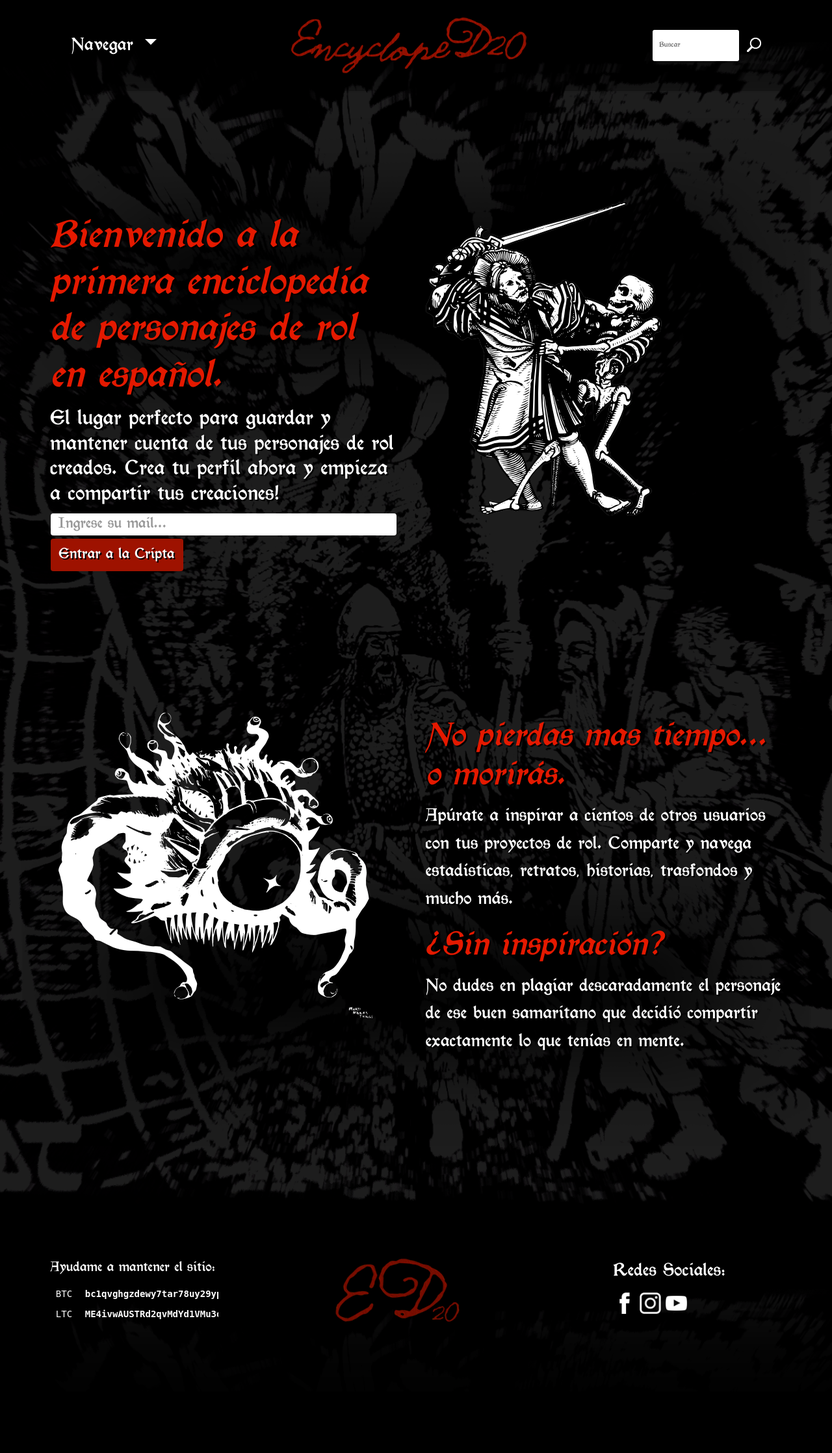
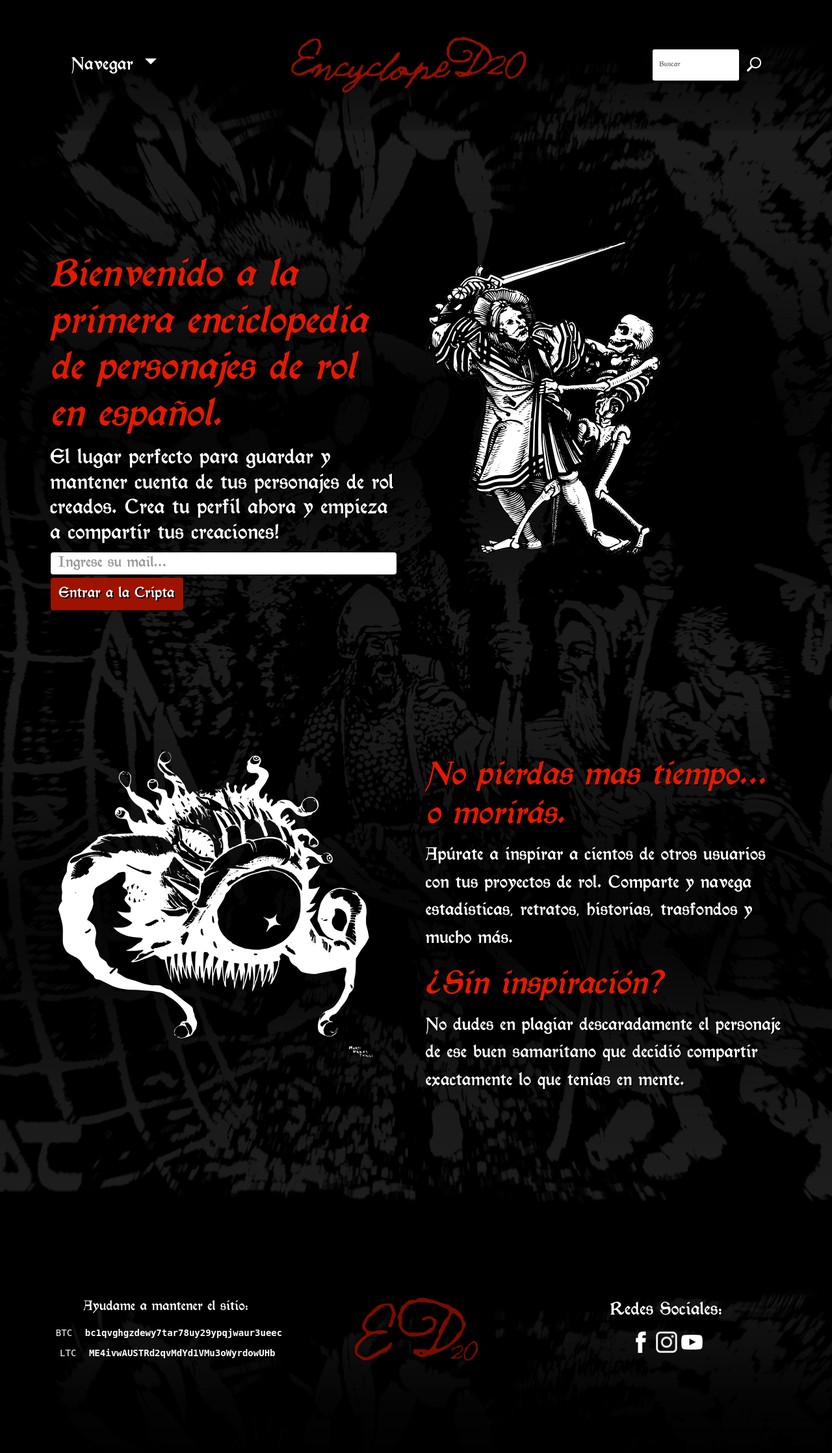
Before and after one commit to santiifm/EnciclopeD20, a PHP site: page / in a window 1280 px wide. Shown: the whole page at 65% size. Before the commit the page ends 2034 px from the top, so only its background shows below. Run offline with PHP 8.4, Linux system fonts and the light colour scheme; some libraries are stand-ins or nearby versions.

Commit message:
Arreglos al Footer y Header

```diff
--- a/index.html
+++ b/index.html
@@ -23,14 +23,7 @@
 	<!--NavBar-->
 
 	<nav class="navbar navbar-expand-lg navbar-light static-top shadow-sm" style="background: url('./img/bg-header.png') 250px;">
-		<form class="d-flex order-3 mx-auto">
-          <input class="form-control-lg border-0" type="search" placeholder="Buscar" aria-label="Buscar">
-          <button class="btn btn-default bg-transparent border-0" type="submit">
-			<img src="./img/icon-searchwhite.png" width="22" height="22">
-		  </button>
-        </form>
-		<img class="mx-auto order-2" src="./img/icon-header.png" alt="" width="368" height="88">
-		<div class="dropdown order-1 mx-auto">
+		<div class="dropdown mx-auto">
 		  <a class="btn btn-secondary bg-transparent dropdown-toggle" type="button" id="dropdownMenuButton" data-toggle="dropdown" aria-haspopup="true" aria-expanded="false" style="font-size: 30px">
 			Navegar
 		  </a>
@@ -40,6 +33,13 @@
 			<a class="dropdown-item" href="#">Ayuda/FAQ</a>
 		  </div>
 		</div>
+		<img class="mx-auto my-5" src="./img/icon-header.png" alt="" width="368" height="88">
+		<form class="d-flex mx-auto my-4">
+          <input class="form-control-lg border-0" type="search" placeholder="Buscar" aria-label="Buscar">
+          <button class="btn btn-default bg-transparent border-0" type="submit">
+			<img src="./img/icon-searchwhite.png" width="22" height="22">
+		  </button>
+        </form>
 	</nav>
 	<!--Header-->
 
@@ -104,8 +104,8 @@
 		<section class="site-footer">
 		<div class="container-sm">
 			<div class="row">
-				<div class="col-md-3 col-sm-12 me-auto">
-					  <p style="font-size: 23px">Ayudame a mantener el sitio:</p>
+				<div class="col-md-4 col-sm-12 col-footer mx-auto">
+					  <p class="mx-auto text-center" style="font-size: 23px">Ayudame a mantener el sitio:</p>
 					  <dl class="pairs-crypto mx-auto">
 						<dd>BTC</dd>
 						<dt>bc1qvghgzdewy7tar78uy29ypqjwaur3ueecknln69</dt>
@@ -115,10 +115,10 @@
 						<dt>ME4ivwAUSTRd2qvMdYd1VMu3oWyrdowUHb</dt>
 					  </dl>
 				</div>
-				<div class="col-md-3 col-sm-12 mx-auto">
+				<div class="col-md-4 col-sm-12 col-footer mx-auto">
 					<img src="./img/icon-logo.png" style="height: 100px">
 				</div>
-				<div class="col-md-3 col-sm-12 ms-auto">
+				<div class="col-md-4 col-sm-12 col-footer mx-auto">
 					  <p>Redes Sociales:</p>
 					  <a href="https://www.facebook.com" class="btn boton-redes boton-facebook " target="_blank"></a>
 					  <a href="https://www.instagram.com/santiifm" class="btn boton-redes boton-instagram" target="_blank"></a>
--- a/styles.css
+++ b/styles.css
@@ -51,6 +51,7 @@ button,
 .navbar{
   padding-top: 25px;
   padding-bottom: 25px;
+  text-align: center;
 }
 .dropdown-item{
   font-size: 20px;
@@ -59,7 +60,8 @@ button,
   padding-top: 150px;
   padding-bottom: 150px;
   background: url('./img/bg-highlight.png') no-repeat;
-  background-size: contain;
+  background-position: center calc(100% - 10px);
+  background-size: cover;
 }
 .form-control{
   font-size: 25px;
@@ -71,7 +73,7 @@ button,
   padding-bottom: 250px;
   background: url('./img/bg-highlight.png') no-repeat;
   background-position: center calc(100% - 100px);
-  background-size: contain;
+  background-size: cover;
 }
 .pairs-crypto{
     flex: 1 0 30%;
@@ -119,4 +121,8 @@ button,
   padding-bottom: 100px;
   background: url(./img/bg-footer.png) no-repeat center;
   background-size: cover;
+  text-align: center;
 }
+.col-footer{
+  padding-bottom: 35px;
+}
```
